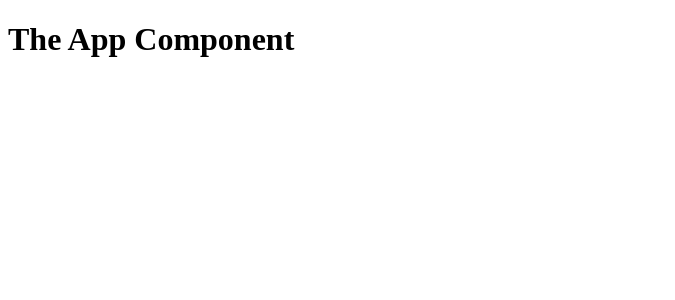
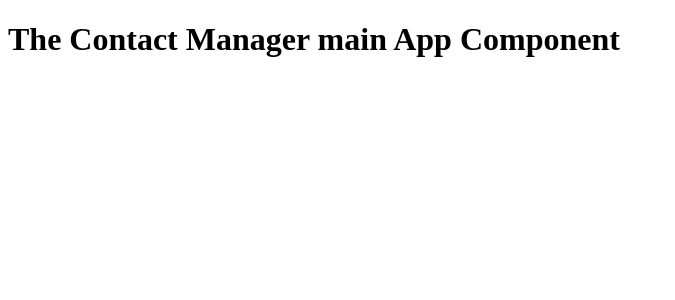
Before and after one commit to ketankshukla/ketan-contact-manager, a React (Create React App) app: page / in a window 1280 px wide. Shown: the top 300 px of the page, without its empty margins (0-675 px from the left). Built offline with nearby package versions, Linux system fonts and the light colour scheme.

Commit message:
changed title and test automatic deploy to Heroku

```diff
--- a/src/App.js
+++ b/src/App.js
@@ -5,7 +5,7 @@ class App extends Component {
   render() {
     return (
       <div className="App">
-      <h1>The App Component</h1>
+      <h1>The Contact Manager main App Component</h1>
       </div>
     );
   }
```
